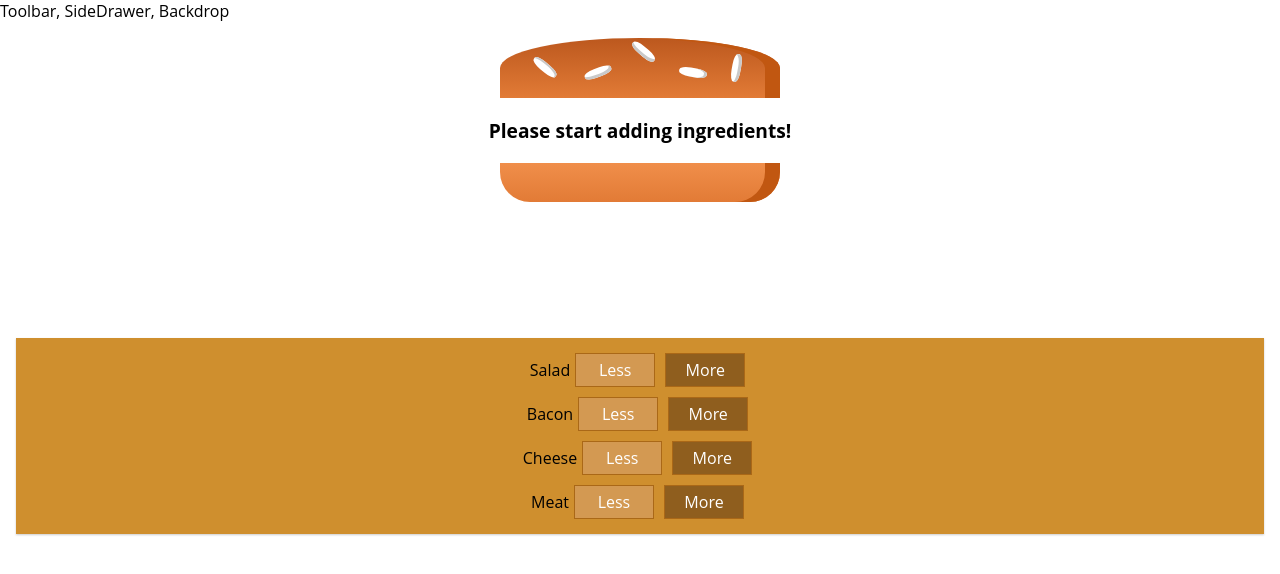
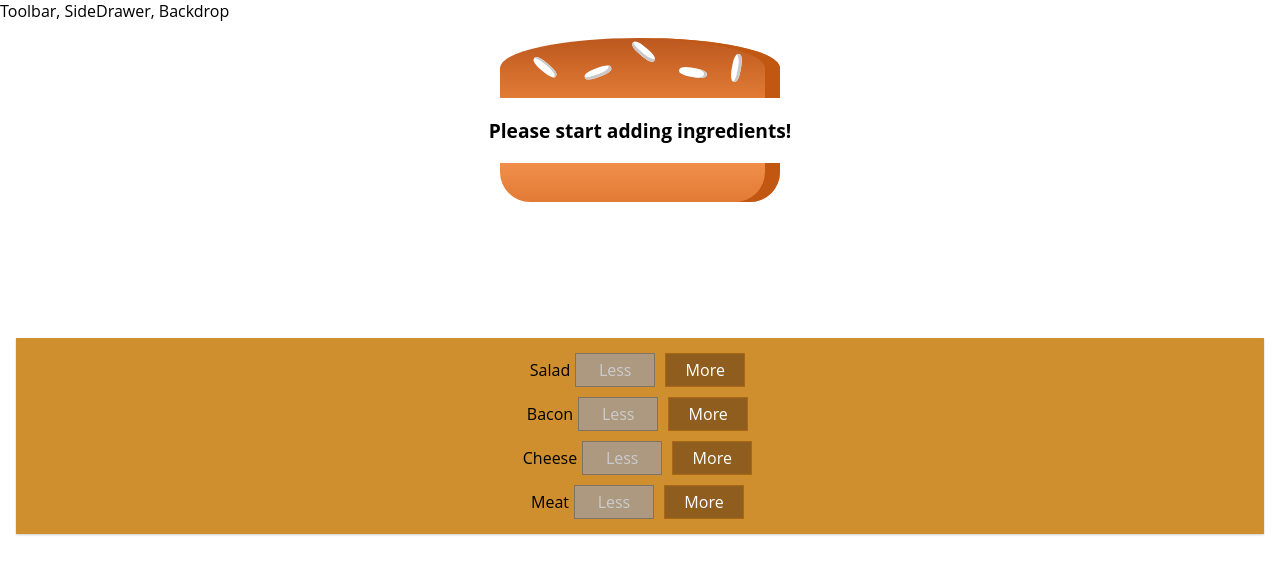
Before and after one commit to alirezamoon/berger-builder, a React (Create React App) app: page / in a window 1280 px wide. Shown: the top 574 px of the page. Built offline with nearby package versions, Linux system fonts and the light colour scheme.

Commit message:
disable for Less button

```diff
--- a/src/Components/Burger/BuildControls/BuildControl/BuildControl.js
+++ b/src/Components/Burger/BuildControls/BuildControl/BuildControl.js
@@ -4,8 +4,15 @@
 const buildControl = (props) => (
   <div className={classes.BuildControl}>
     <div className={classes.Lable}>{props.lable}</div>
-    <button className={classes.Less} onClick={props.removed}>Less</button>
-    <button className={classes.More} onClick={props.added}>More</button>
+    <button
+      className={classes.Less}
+      onClick={props.removed}
+      disabled={props.disabled}
+    >Less</button>
+    <button
+      className={classes.More}
+      onClick={props.added}
+    >More</button>
   </div>
 );
 
--- a/src/Components/Burger/BuildControls/BuildControls.js
+++ b/src/Components/Burger/BuildControls/BuildControls.js
@@ -18,6 +18,7 @@
         // type={ctrl.type}
         added={() => props.ingredientAdded(ctrl.type)}
         removed={() => props.ingredientRemoved(ctrl.type)}
+        disabled={props.disabled[ctrl.type]}
       />
     ))}
   </div>
--- a/src/Containers/BurgerBuilder/BurgerBuilder.js
+++ b/src/Containers/BurgerBuilder/BurgerBuilder.js
@@ -59,12 +59,19 @@
   }
 
   render() {
+    const disabledInfo = {
+      ...this.state.ingredients
+    }
+    for(let key in disabledInfo){
+      disabledInfo[key] = disabledInfo[key] <= 0
+    }
     return (
       <Aux>
         <Burger ingredients={this.state.ingredients} />
         <BuildControls
           ingredientAdded={this.addIngredientHandler}
-          ingredientRemoved={this.removeIngredientHandler} />
+          ingredientRemoved={this.removeIngredientHandler}
+          disabled={disabledInfo} />
       </Aux>
     );
   }
```
Also changed, not shown: 1 other file (tests, documents, lock files or other folders).
